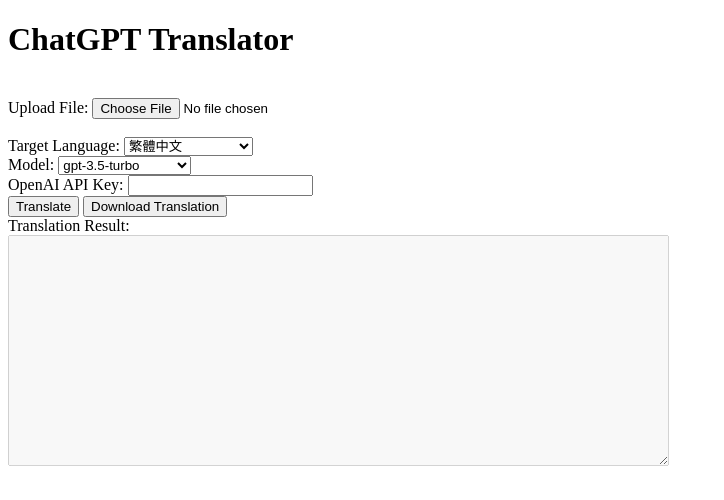
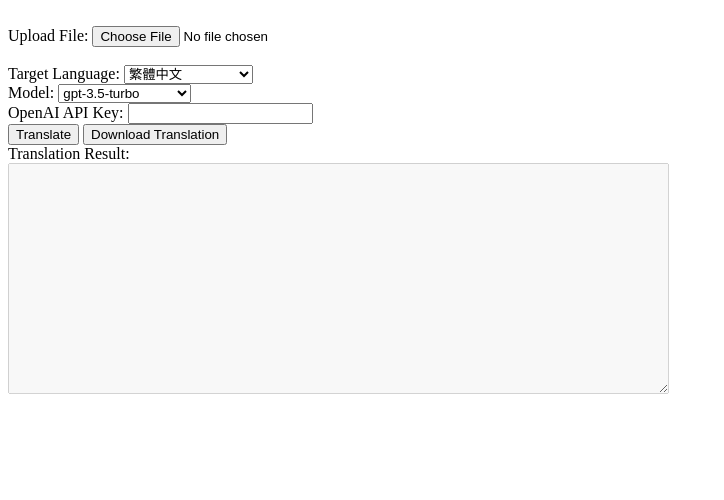
Before and after one commit to 6yuren/Translate-by-ChatGPT, a plain HTML site: page index.html in a window 1280 px wide. Shown: the whole page, without its empty margins (0-724 px from the left). Drawn offline with Linux system fonts and the light colour scheme.

Commit message:
index.html

```diff
--- a/index.html
+++ b/index.html
@@ -2,12 +2,11 @@
 <html>
 <head>
     <meta charset="UTF-8">
-    <title>ChatGPT Translator</title>
+    <title>Translate by ChatGPT</title>
     <script src="index.js"></script>
     <script src="language-data.js"></script>
 </head>
 <body>
-    <h1>ChatGPT Translator</h1>
     <form>
         <br>
         <!-- 上傳文件按鈕 -->
```
